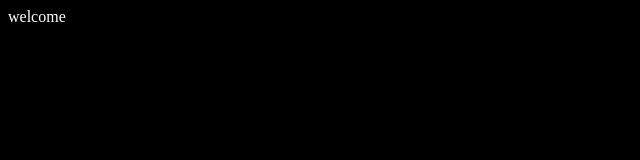
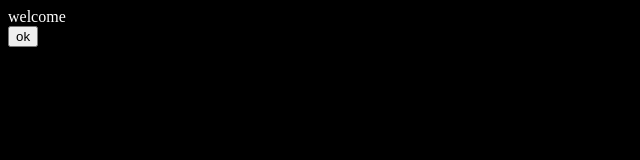
Before and after one commit to changeno/changeno.github.io, a plain HTML site: page index.html in a window 1280 px wide. Shown: the full height of the page, 0-640 px from the left. Drawn offline with Linux system fonts and the light colour scheme.

Commit message:
js update

```diff
--- a/index.html
+++ b/index.html
@@ -7,8 +7,11 @@
     <link href="css/main.css" rel="stylesheet" />
 </head>
 <body>
+    <script src="js/send.js"></script>
     <div class="main">
         welcome
     </div>
+    <input type="button" value='ok' onclick="btnClickOk" />
+</body>
 </body>
 </html>
--- /dev/null
+++ b/js/send.js
@@ -0,0 +1,3 @@
+function btnClickOk() {
+    alert('ok');
+}
```
